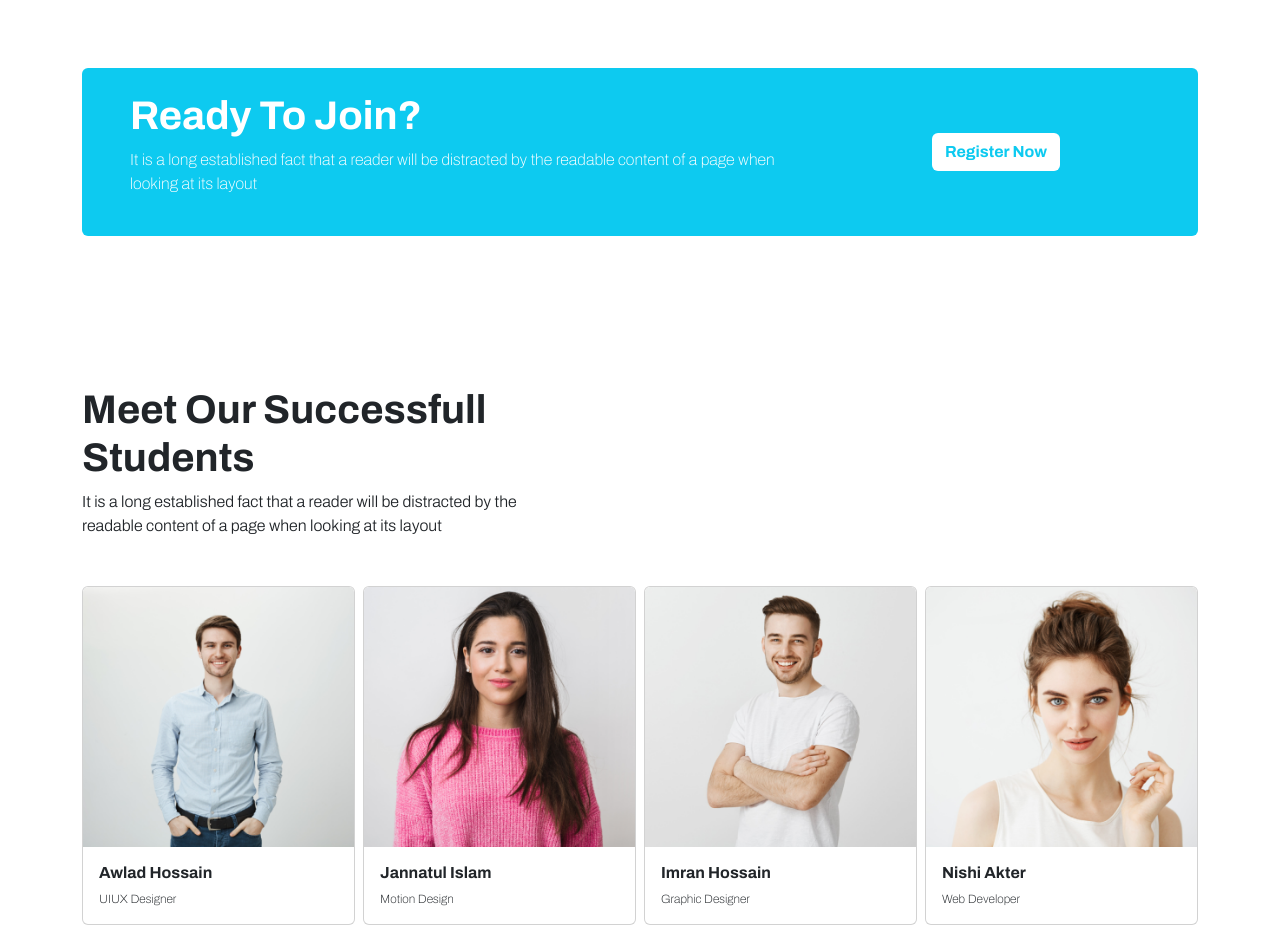
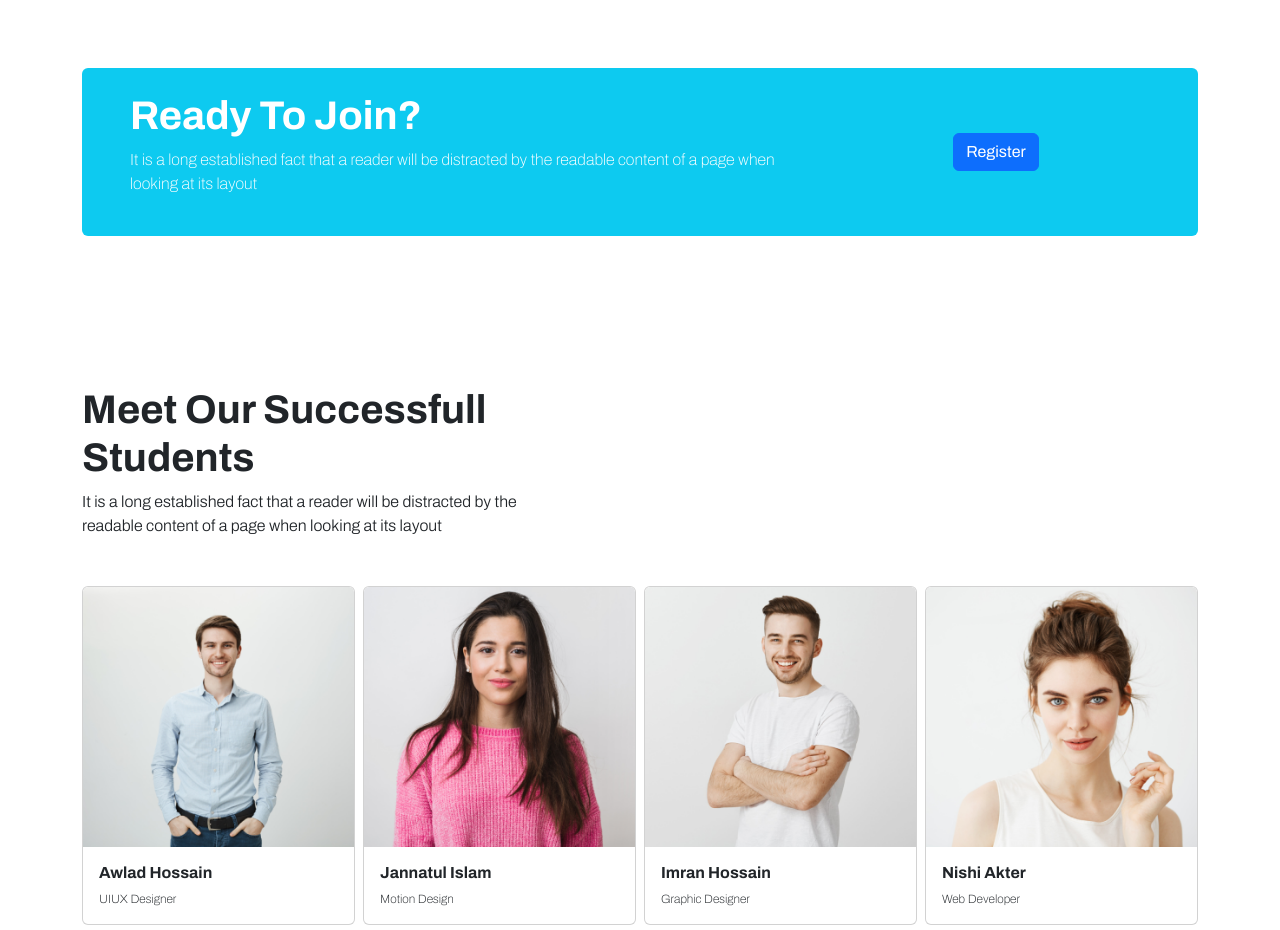
Before and after one commit to Nabonb/Tech-website-boot, a plain HTML site: page index.html in a window 1280 px wide. Shown: the part 2600-3530 px from the top of the page. Drawn offline with nearby package versions, Linux system fonts and the light colour scheme.

Commit message:
error fixed

```diff
--- a/index.html
+++ b/index.html
@@ -57,7 +57,7 @@
           </button>
 
           <!-- Modal -->
-          <div class="modal fade" id="exampleModal" tabindex="-1" aria-labelledby="exampleModalLabel"
+          <!-- <div class="modal fade" id="exampleModal" tabindex="-1" aria-labelledby="exampleModalLabel"
             aria-hidden="true">
             <div class="modal-dialog">
               <div class="modal-content">
@@ -90,7 +90,7 @@
 
               </div>
             </div>
-          </div>
+          </div> -->
 
         </div>
       </div>
@@ -328,9 +328,8 @@
               readable content of a page when looking at its layout</p>
           </div>
           <div class="col-lg-4 d-flex align-items-center justify-content-center">
-            <button type="button" class="btn bg-white text-info fw-bold" data-bs-toggle="modal"
-              data-bs-target="#exampleModal">
-              Register Now
+            <button type="button" class="btn btn-primary" data-bs-toggle="modal" data-bs-target="#exampleModal">
+              Register
             </button>
 
             <!-- Modal -->
@@ -373,7 +372,7 @@
       </div>
     </section>
     <!-- *****************
-     Register section start
+     Register section end
      ********************** -->
 
     <!-- *****************
@@ -574,9 +573,9 @@
       </div>
     </section>
   </footer>
-  <script src="https://cdn.jsdelivr.net/npm/bootstrap@5.2.2/dist/js/bootstrap.bundle.min.js"
-    integrity="sha384-OERcA2EqjJCMA+/3y+gxIOqMEjwtxJY7qPCqsdltbNJuaOe923+mo//f6V8Qbsw3"
-    crossorigin="anonymous"></script>
+<script src="https://cdn.jsdelivr.net/npm/bootstrap@5.2.2/dist/js/bootstrap.bundle.min.js"
+integrity="sha384-OERcA2EqjJCMA+/3y+gxIOqMEjwtxJY7qPCqsdltbNJuaOe923+mo//f6V8Qbsw3"
+crossorigin="anonymous"></script>
 </body>
 
 </html>
--- a/style.css
+++ b/style.css
@@ -1,6 +1,5 @@
 body{
     font-family: 'Archivo', sans-serif;
-
 }
 .carousel-item {
     background: #292727;
```
